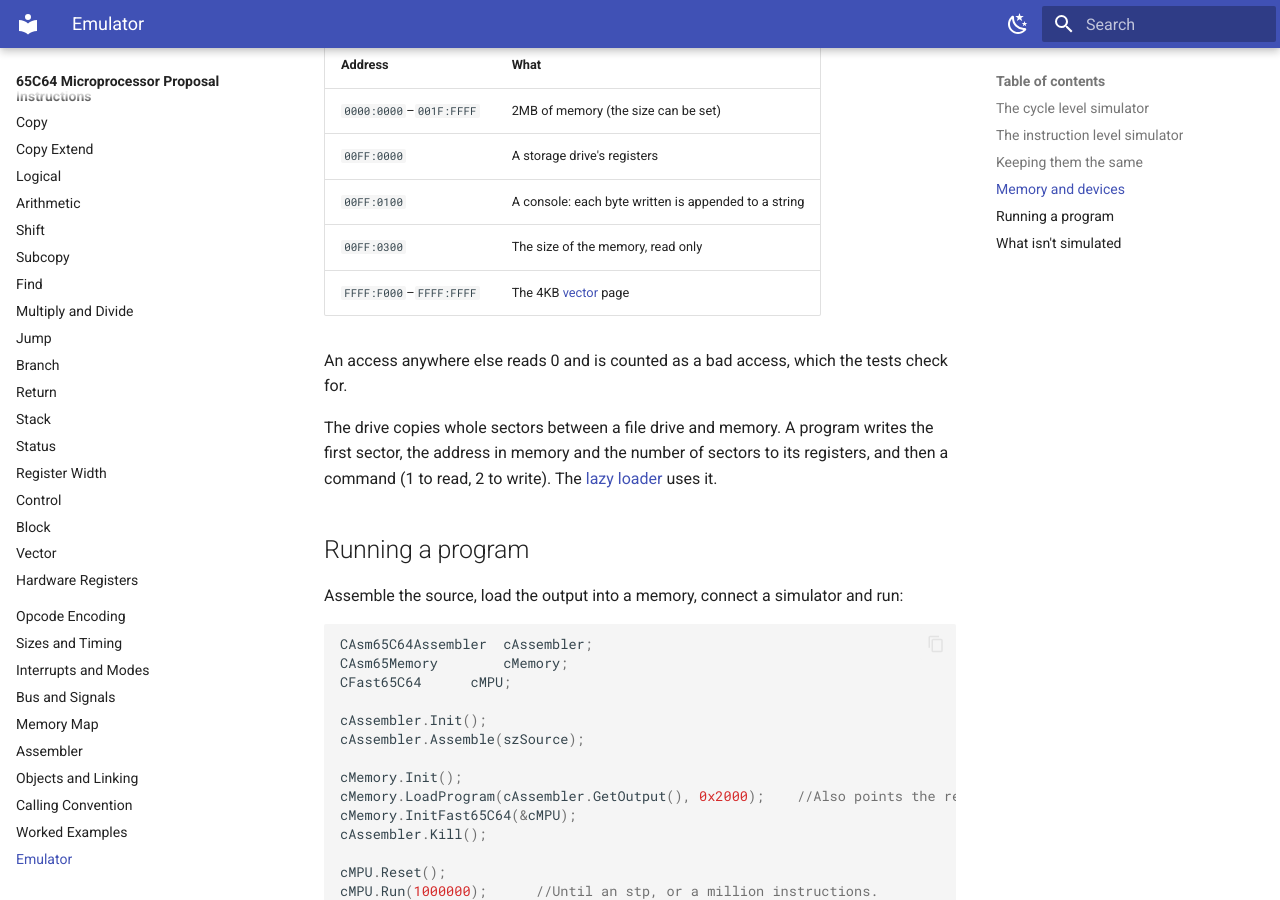
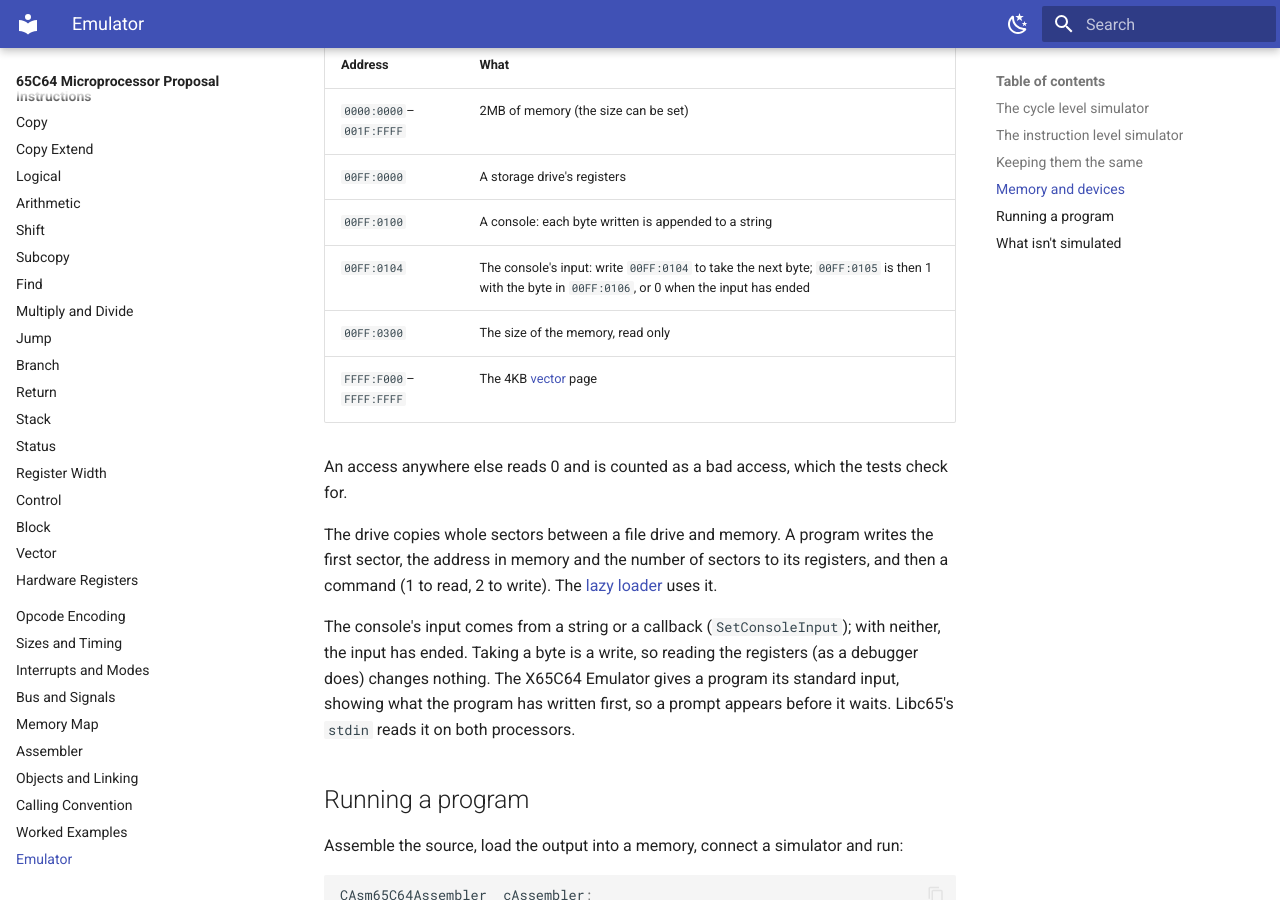
Before and after one commit to andrewpaterson/HCP65, an MkDocs documentation site: the page built from Website/docs/65c64/emulator.md, in a window 1280 px wide and 900 px high, scrolled down 1436 px. Built offline with MkDocs 1.6.1 and Material for MkDocs 9.7.7, drawn with Linux system fonts in a browser that asks for light colours; plug-ins that fetch from the network failed and are left out.

Commit message:
Docs: console input, stdin, StubMissing

```diff
--- a/Website/docs/65c64/emulator.md
+++ b/Website/docs/65c64/emulator.md
@@ -49,6 +49,7 @@ A change to an instruction is made in both simulators, and tests hold them toget
 | `0000:0000`–`001F:FFFF` | 2MB of memory (the size can be set) |
 | `00FF:0000` | A storage drive's registers |
 | `00FF:0100` | A console: each byte written is appended to a string |
+| `00FF:0104` | The console's input: write `00FF:0104` to take the next byte; `00FF:0105` is then 1 with the byte in `00FF:0106`, or 0 when the input has ended |
 | `00FF:0300` | The size of the memory, read only |
 | `FFFF:F000`–`FFFF:FFFF` | The 4KB [vector](interrupts.md#vectors) page |
 
@@ -57,6 +58,11 @@ An access anywhere else reads 0 and is counted as a bad access, which the tests
 The drive copies whole sectors between a file drive and memory.  A program writes the first
 sector, the address in memory and the number of sectors to its registers, and then a command (1
 to read, 2 to write).  The [lazy loader](linking.md#lazy-loading) uses it.
+
+The console's input comes from a string or a callback (`SetConsoleInput`); with neither, the input
+has ended.  Taking a byte is a write, so reading the registers (as a debugger does) changes nothing.
+The X65C64 Emulator gives a program its standard input, showing what the program has written
+first, so a prompt appears before it waits.  Libc65's `stdin` reads it on both processors.
 
 ## Running a program
 
```
Also changed, not shown: Website/docs/compiler/building.md (+2 -0 lines), Website/docs/compiler/libc65.md (+1 -1 lines), Website/docs/ide/building.md (+1 -0 lines), Website/docs/ide/debugging.md (+1 -1 lines).
